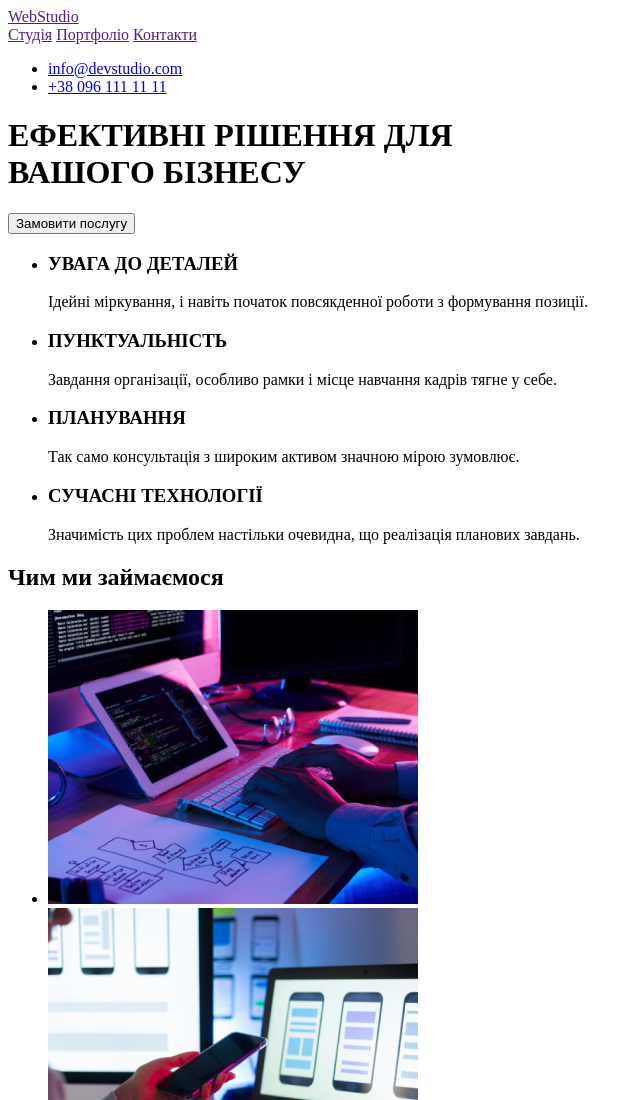
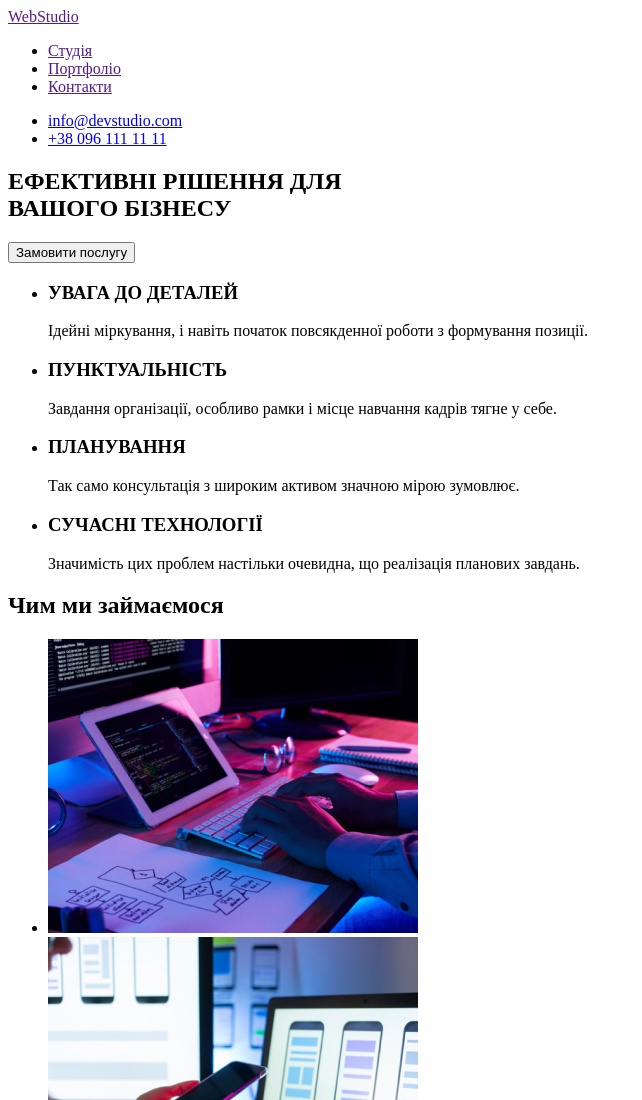
Before and after one commit to YuliiaKon/goit-markup-hw-01, a plain HTML site: page index.html in a window 1280 px wide. Shown: the top 1100 px of the page, without its empty margins (0-642 px from the left). Drawn offline with Linux system fonts and the light colour scheme.

Commit message:
Додала список в навігацію та виділила секцію герой

```diff
--- a/index.html
+++ b/index.html
@@ -10,9 +10,11 @@
     <header>
             <a href="">WebStudio</a>
             <nav>
-            <a href="">Студія</a>
-            <a href="">Портфоліо</a>
-            <a href="">Контакти</a>
+                <ul>
+               <li><a href="">Студія</a></li>
+               <li><a href="">Портфоліо</a></li>
+               <li><a href="">Контакти</a></li>
+                </ul>
             </nav>
             <ul>
             <li><a href="mailto:info@devstudio.com">info@devstudio.com</a></li>
@@ -22,10 +24,12 @@
     </header>
 
     <main>
+        <section>
         <!--Герой-->
         <h1>ЕФЕКТИВНІ РІШЕННЯ ДЛЯ <br />
             ВАШОГО БІЗНЕСУ</h1>
         <button type="button">Замовити послугу</button>
+        </section>
 
         <section>
             <!--Прихований заголовок наші переваги-->
```
Also changed, not shown: 1 other file.
